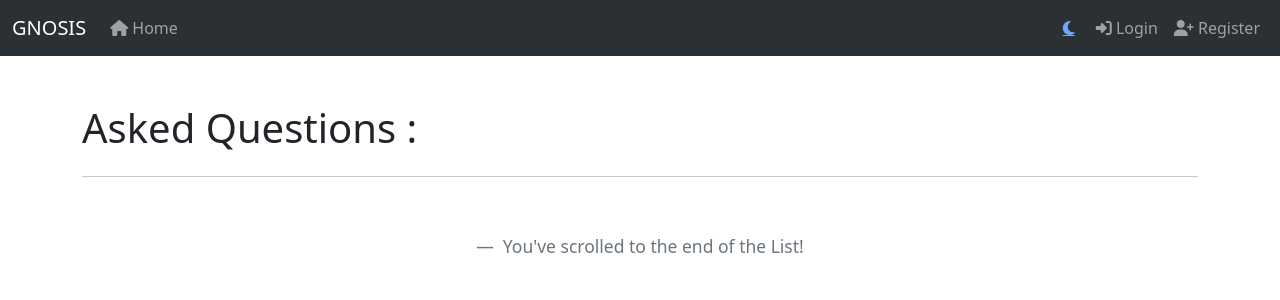
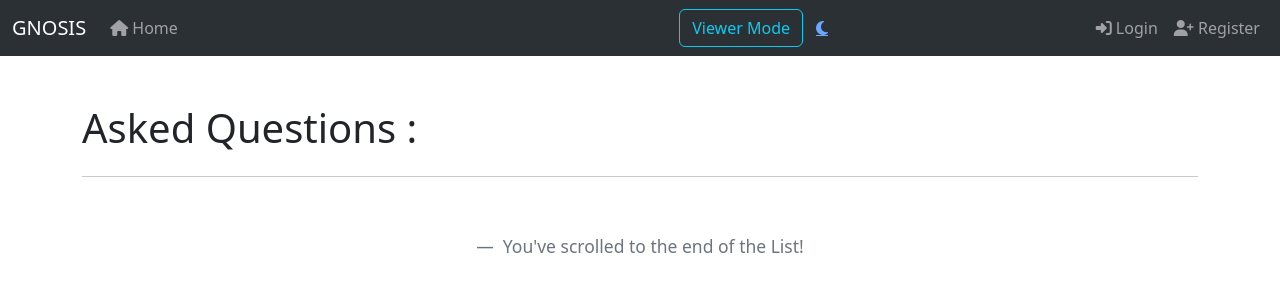
Before and after one commit to MidHunterX/GNOSIS, a Django app: page /home/ in a window 1280 px wide. Shown: the top 300 px of the page. Run offline with Django 5.2, Linux system fonts and the light colour scheme; data that the repository does not hold is empty; some libraries are stand-ins or nearby versions.

Commit message:
🈲 Feature: Added Viewer/Uploader mode Toggle Button

```diff
--- a/gnosis_app/templates/gnosis/base.html
+++ b/gnosis_app/templates/gnosis/base.html
@@ -36,12 +36,17 @@
             {% endif %}
           </ul>
 
-          <!-- TOGGLE DARK MODE - LIGHT MODE -->
-          <button id="themeToggle" class="btn btn-link fas fa-sun"></button>
+          <ul class="navbar-nav mx-auto">
+            <!-- TOGGLE VIEWER MODE - UPLOADER MODE -->
+            <button id="showButton" class="btn btn-outline-info">Viewer Mode</button>
+            <button id="hideButton" class="btn btn-outline-info" style="display: none;">Uploader Mode</button>
+            <!-- TOGGLE DARK MODE - LIGHT MODE -->
+            <button id="themeToggle" class="btn btn-link fas fa-sun"></button>
+          </ul>
 
           <!-- RIGHT SIDE: PROFILE RELATED LINKS -->
           {% if request.user.is_authenticated %}
-          <ul class="nav navbar-nav navbar-right">
+          <ul class="navbar-nav">
             <li class="nav-item">
               <a class="nav-link" href="{% url 'gnosis:profilepage' username=request.user %}">
                 {% if request.user.profile.photo %}
--- a/gnosis_app/templates/gnosis/ques_detail.html
+++ b/gnosis_app/templates/gnosis/ques_detail.html
@@ -155,6 +155,7 @@
 {% endfor %}
 
 <!-- MAIN POST ANSWER FORM -->
+<div id="uploaderMode">
   <h4>Add your answer below:</h4>
   <form method="POST">
     {% csrf_token %}
@@ -162,6 +163,9 @@
     <button class="btn btn-outline-primary" type="submit" name="comment_id" value="{{comment.id}}"><i class="fas fa-comment"></i> Answer</button>
   </form>
   <br><br>
+</div>
+
+<!-- RESTRICTED: NO ANSWER FORM AND NO MAIN POST ANSWER -->
   {% else %}
 <div class="alert alert-danger" role="alert">
   <h6><i class="fas fa-comment-slash"></i> Comments on this post are restricted!</h6>
--- a/static/scripts/app.js
+++ b/static/scripts/app.js
@@ -29,3 +29,38 @@ themeToggle.addEventListener('click', function() {
         themeToggle.classList.add('fa-sun');
     }
 });
+
+
+/*========================*\
+ * VIEWER / UPLOADER MODE *
+\*========================*/
+
+function toggleAnswerBlock() {
+  const block = document.getElementById('uploaderMode');
+  const showButton = document.getElementById('showButton');
+  const hideButton = document.getElementById('hideButton');
+
+  // Check if the block was previously hidden
+  const isHidden = localStorage.getItem('isAnswerBlockHidden') || 'true';
+  if (isHidden === 'true') {
+    block.style.display = 'none';
+    showButton.style.display = 'inline-block';
+    hideButton.style.display = 'none';
+  }
+
+  showButton.addEventListener('click', function() {
+    block.style.display = 'block';
+    showButton.style.display = 'none';
+    hideButton.style.display = 'inline-block';
+    localStorage.setItem('isAnswerBlockHidden', 'false');
+  });
+
+  hideButton.addEventListener('click', function() {
+    block.style.display = 'none';
+    showButton.style.display = 'inline-block';
+    hideButton.style.display = 'none';
+    localStorage.setItem('isAnswerBlockHidden', 'true');
+  });
+}
+
+document.addEventListener('DOMContentLoaded', toggleAnswerBlock);
```
Lines whose indentation alone changed are shown as unchanged.
